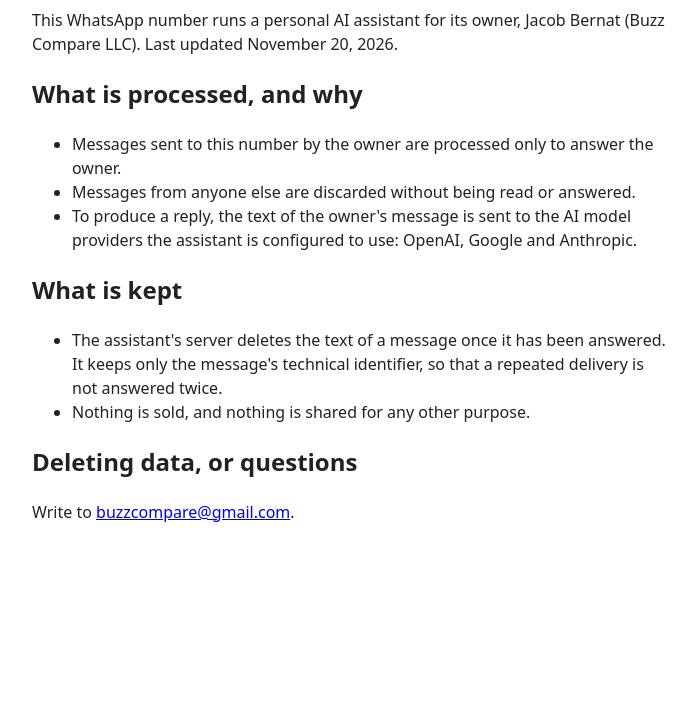
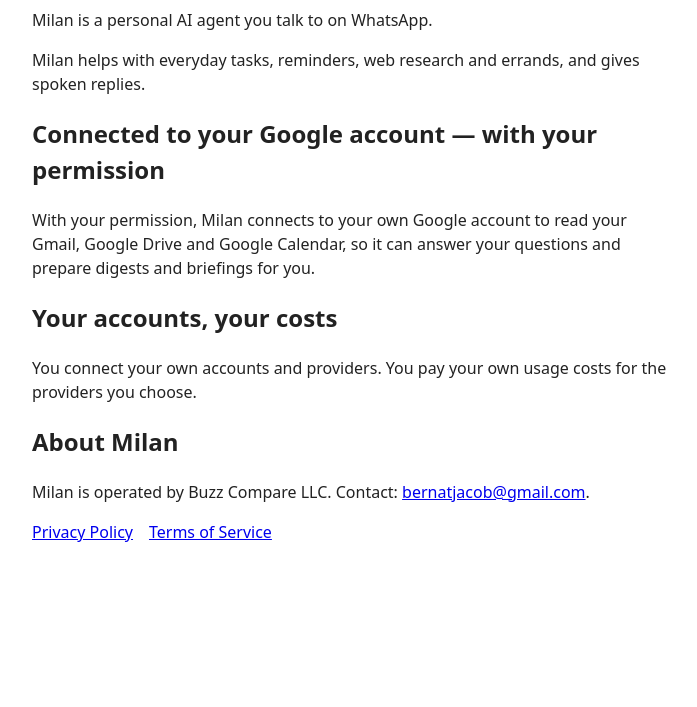
Before and after one commit to JacobBernat/minchat-privacy, a plain HTML site: page index.html in a window 1280 px wide. Shown: the part 93-800 px from the top of the page, without its empty margins (288-985 px from the left). Drawn offline with Linux system fonts and the light colour scheme.

Commit message:
Replace homepage with Milan homepage for milan.bot
Updated the title and content to reflect the Milan AI agent's features and contact information.

```diff
--- a/index.html
+++ b/index.html
@@ -1,24 +1,16 @@
 <!doctype html>
 <html lang="en"><head><meta charset="utf-8"><meta name="viewport" content="width=device-width,initial-scale=1">
-<title>Privacy policy - minchat assistant</title>
-<style>body{font-family:system-ui,sans-serif;max-width:40rem;margin:2rem auto;padding:0 1rem;line-height:1.5;color:#222}</style></head>
+<title>Milan — Personal AI Agent</title>
+<style>body{font-family:system-ui,sans-serif;max-width:40rem;margin:2rem auto;padding:0 1rem;line-height:1.5;color:#222}h1{font-size:2rem}nav a{margin-right:1rem}</style></head>
 <body>
-<h1>Privacy policy</h1>
-<p>This WhatsApp number runs a personal AI assistant for its owner, Jacob Bernat (Buzz Compare LLC). Last updated
-November 20, 2026.</p>
-<h2>What is processed, and why</h2>
-<ul>
-<li>Messages sent to this number by the owner are processed only to answer the owner.</li>
-<li>Messages from anyone else are discarded without being read or answered.</li>
-<li>To produce a reply, the text of the owner's message is sent to the AI model providers the assistant is
-configured to use: OpenAI, Google and Anthropic.</li>
-</ul>
-<h2>What is kept</h2>
-<ul>
-<li>The assistant's server deletes the text of a message once it has been answered. It keeps only the message's
-technical identifier, so that a repeated delivery is not answered twice.</li>
-<li>Nothing is sold, and nothing is shared for any other purpose.</li>
-</ul>
-<h2>Deleting data, or questions</h2>
-<p>Write to <a href="mailto:buzzcompare@gmail.com">buzzcompare@gmail.com</a>.</p>
+<h1>Milan</h1>
+<p>Milan is a personal AI agent you talk to on WhatsApp.</p>
+<p>Milan helps with everyday tasks, reminders, web research and errands, and gives spoken replies.</p>
+<h2>Connected to your Google account — with your permission</h2>
+<p>With your permission, Milan connects to your own Google account to read your Gmail, Google Drive and Google Calendar, so it can answer your questions and prepare digests and briefings for you.</p>
+<h2>Your accounts, your costs</h2>
+<p>You connect your own accounts and providers. You pay your own usage costs for the providers you choose.</p>
+<h2>About Milan</h2>
+<p>Milan is operated by Buzz Compare LLC. Contact: <a href="mailto:bernatjacob@gmail.com">bernatjacob@gmail.com</a>.</p>
+<nav><a href="privacy.html">Privacy Policy</a><a href="terms.html">Terms of Service</a></nav>
 </body></html>
```
